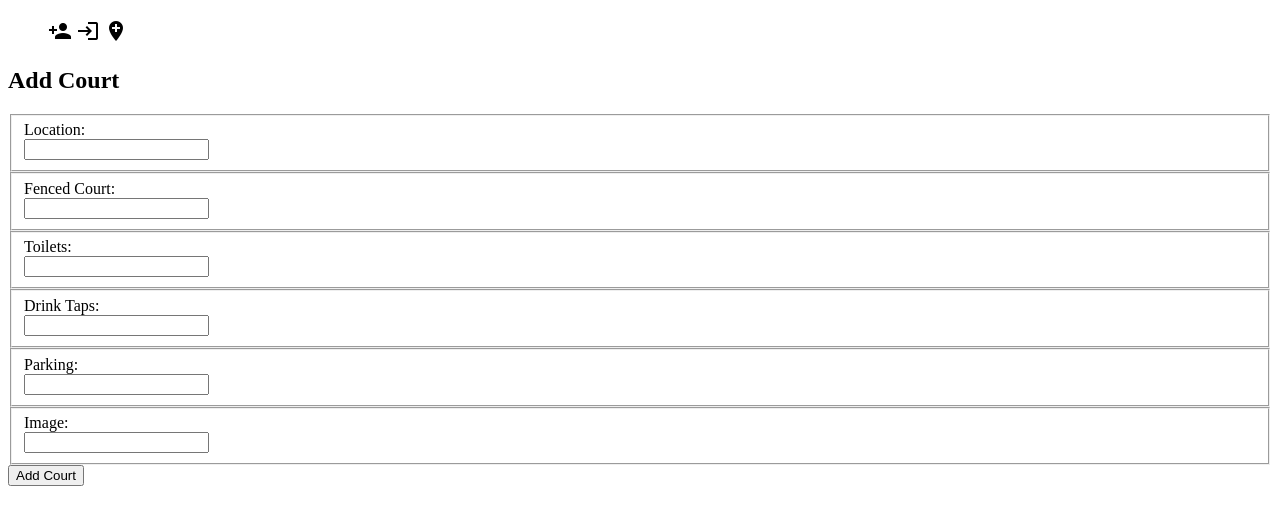
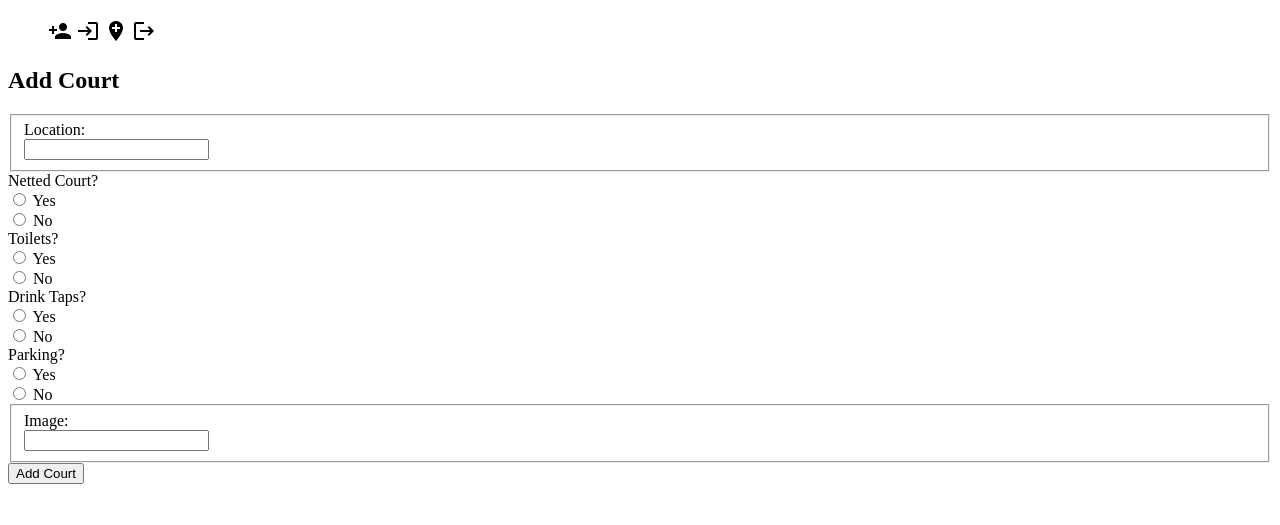
Before and after one commit to cassioastarita/Nets, a website: page client/index.html in a window 1280 px wide. Both pictures are taken after a click on the item "add_location". Shown: the part 61-586 px from the top of the page. Drawn offline with nearby package versions, Linux system fonts and the light colour scheme; no server answers.

Commit message:
Added radio group for boolean fields

```diff
--- a/client/js/components/add_courts.js
+++ b/client/js/components/add_courts.js
@@ -7,25 +7,49 @@ function renderAddCourt() {
               <input type="text" name="courtName" />
             </fieldset>
 
-            <fieldset>
-              <label for="">Fenced Court: </label><br />
-              <input type="text" name="net" />
-            </fieldset>
+            <div class="radio-group">
+            <label for="">Netted Court?</label><br />
+            <input type="radio" name="net" id="net_yes" value="yes">
+            <label for="yes">Yes</lablel>
+            </div>
 
-            <fieldset>
-            <label for="">Toilets: </label><br />
-            <input type="text" name="toilet" />
-            </fieldset>
+            <div class="radio-group">
+            <input type="radio" name="net" id="net_no" value="no">
+            <label for="no">No</label>
+            </div>
 
-            <fieldset>
-            <label for="">Drink Taps: </label><br />
-            <input type="text" name="water" />
-            </fieldset>
+            <div class="radio-group">
+            <label for="">Toilets?</label><br />
+            <input type="radio" name="toilet" id="toilet_yes" value="yes">
+            <label for="yes">Yes</lablel>
+            </div>
 
-            <fieldset>
-            <label for="">Parking: </label><br />
-            <input type="text" name="parking" />
-          </fieldset>
+            <div class="radio-group">
+            <input type="radio" name="toilet" id="toilet_no" value="no">
+            <label for="no">No</label>
+            </div>
+
+            <div class="radio-group">
+            <label for="">Drink Taps?</label><br />
+            <input type="radio" name="water" id="water_yes" value="yes">
+            <label for="yes">Yes</lablel>
+            </div>
+
+            <div class="radio-group">
+            <input type="radio" name="water" id="water_no" value="no">
+            <label for="no">No</label>
+            </div>
+
+            <div class="radio-group">
+            <label for="">Parking?</label><br />
+            <input type="radio" name="parking" id="parking_yes" value="yes">
+            <label for="yes">Yes</lablel>
+            </div>
+
+            <div class="radio-group">
+            <input type="radio" name="parking" id="parking_no" value="no">
+            <label for="no">No</label>
+            </div>
 
             <fieldset>
             <label for="">Image: </label><br />
@@ -34,16 +58,42 @@ function renderAddCourt() {
 
             <button>Add Court</button>
           </form>
-        </section>`;
+        </section>`
 }
 
-function createCourt(event) {
+function addCourt(event) {
     event.preventDefault();
     const form = event.target;
     const data = Object.fromEntries(new FormData(form));
+    if (data.net == 'yes') {
+      data.net = true
+    } else {
+      data.net = false
+    }
+
+    if (data.toilet == 'yes') {
+      data.toilet = true
+    } else {
+      data.toilet = false
+    }
+
+    if (data.water == 'yes') {
+      data.water = true
+    } else {
+      data.water = false
+    }
+
+    if (data.parking == 'yes') {
+      data.parking = true
+    } else {
+      data.parking = false
+    }
+
+    console.log(data)
     axios.post('/api/courts', data)
       .then(res => res.data)
       .then(newCourt => state.courts.push(newCourt))
-      .then(() => renderCourtList())
+
+      // .then(() => renderCourtList())
 
 }
--- a/client/js/components/header_nav.js
+++ b/client/js/components/header_nav.js
@@ -5,6 +5,7 @@ function renderHeaderNav() {
       <li class= "material-icons sign-up-icon" onClick="render('signUp')">person_add</li>
       <li class="material-icons login-icon" onClick="render('login')">login</li>
       <li class="material-icons add-location" onClick="render('addCourt')">add_location</li>
+      <li class="material-icons logout" onClick="render('logout')">logout</li>
     </ul>`;
 }
 renderHeaderNav();
```
Also changed, not shown: controllers/sessions_controller.js (+12 -0 lines), client/index.html (line endings or trailing spaces).
